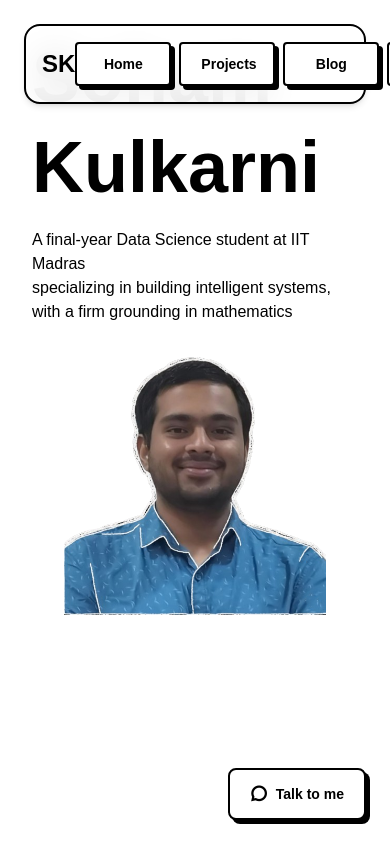
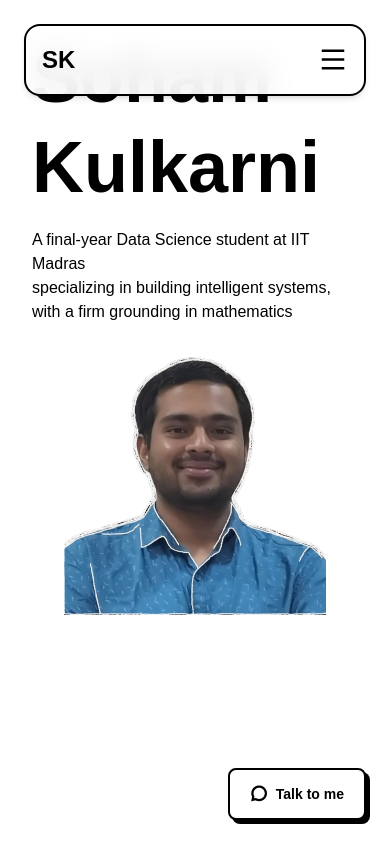
Before and after one commit to KSoham-dev/portfolio_site, a Vue app in the folder frontend/: page / in a window 390 px wide. Shown: the top 844 px of the page. Built offline with nearby package versions, Linux system fonts and the light colour scheme; a web font is replaced by a local one.

Commit message:
Update App.vue

```diff
--- a/frontend/src/App.vue
+++ b/frontend/src/App.vue
@@ -2,7 +2,7 @@
 import { ref, watch, onUnmounted } from 'vue';
 import Carousel from './components/carousel.vue';
 
-// Social menu logic remains the same
+// Social menu logic (remains the same)
 const isSocialMenuOpen = ref(false);
 const socialMenuContainer = ref(null);
 
@@ -28,14 +28,20 @@ onUnmounted(() => {
   document.removeEventListener('mousedown', handleClickOutside);
 });
 
-// The activeSection state has been removed to allow scrolling
+// --- New logic for collapsible navbar ---
+const isNavMenuOpen = ref(false);
+
+const toggleNavMenu = () => {
+  isNavMenuOpen.value = !isNavMenuOpen.value;
+};
 </script>
 
 <template>
   <div
     class="navbar p-4 rounded-2xl bg-white/90 backdrop-blur-lg shadow-md flex items-center justify-between border-2 border-black border-solid fixed top-6 left-6 right-6 z-50">
     <div class="text-2xl font-bold">SK</div>
-    <div class="flex items-center space-x-2 sm:space-x-4">
+
+    <div class="hidden md:flex items-center space-x-2 sm:space-x-4">
       <a href="#home"
         class="w-24 bg-white border-2 border-black rounded text-black font-bold text-sm px-5 py-2.5 text-center transition-all hover:shadow-none hover:translate-x-1 hover:translate-y-1 shadow-[4px_4px_0px_0px_rgba(0,0,0,1)] focus:ring-2 focus:ring-offset-2 focus:ring-black">
         Home
@@ -50,6 +56,34 @@ onUnmounted(() => {
       </a>
       <a href="#about"
         class="w-24 bg-white border-2 border-black rounded text-black font-bold text-sm px-5 py-2.5 text-center transition-all hover:shadow-none hover:translate-x-1 hover:translate-y-1 shadow-[4px_4px_0px_0px_rgba(0,0,0,1)] focus:ring-2 focus:ring-offset-2 focus:ring-black">
+        About
+      </a>
+    </div>
+
+    <div class="md:hidden">
+      <button @click="toggleNavMenu" class="text-black focus:outline-none">
+        <i :class="isNavMenuOpen ? 'ri-close-line' : 'ri-menu-line'" class="text-3xl"></i>
+      </button>
+    </div>
+  </div>
+
+  <div v-if="isNavMenuOpen"
+    class="md:hidden fixed top-24 left-6 right-6 z-40 bg-white/90 backdrop-blur-lg rounded-2xl shadow-md border-2 border-black p-4">
+    <div class="flex flex-col items-center space-y-4">
+      <a href="#home" @click="toggleNavMenu"
+        class="w-full bg-white border-2 border-black rounded text-black font-bold text-sm px-5 py-2.5 text-center transition-all hover:shadow-none hover:translate-x-1 hover:translate-y-1 shadow-[4px_4px_0px_0px_rgba(0,0,0,1)]">
+        Home
+      </a>
+      <a href="#projects" @click="toggleNavMenu"
+        class="w-full bg-white border-2 border-black rounded text-black font-bold text-sm px-5 py-2.5 text-center transition-all hover:shadow-none hover:translate-x-1 hover:translate-y-1 shadow-[4px_4px_0px_0px_rgba(0,0,0,1)]">
+        Projects
+      </a>
+      <a href="#blog" @click="toggleNavMenu"
+        class="w-full bg-white border-2 border-black rounded text-black font-bold text-sm px-5 py-2.5 text-center transition-all hover:shadow-none hover:translate-x-1 hover:translate-y-1 shadow-[4px_4px_0px_0px_rgba(0,0,0,1)]">
+        Blog
+      </a>
+      <a href="#about" @click="toggleNavMenu"
+        class="w-full bg-white border-2 border-black rounded text-black font-bold text-sm px-5 py-2.5 text-center transition-all hover:shadow-none hover:translate-x-1 hover:translate-y-1 shadow-[4px_4px_0px_0px_rgba(0,0,0,1)]">
         About
       </a>
     </div>
```
Lines whose indentation alone changed are shown as unchanged.
